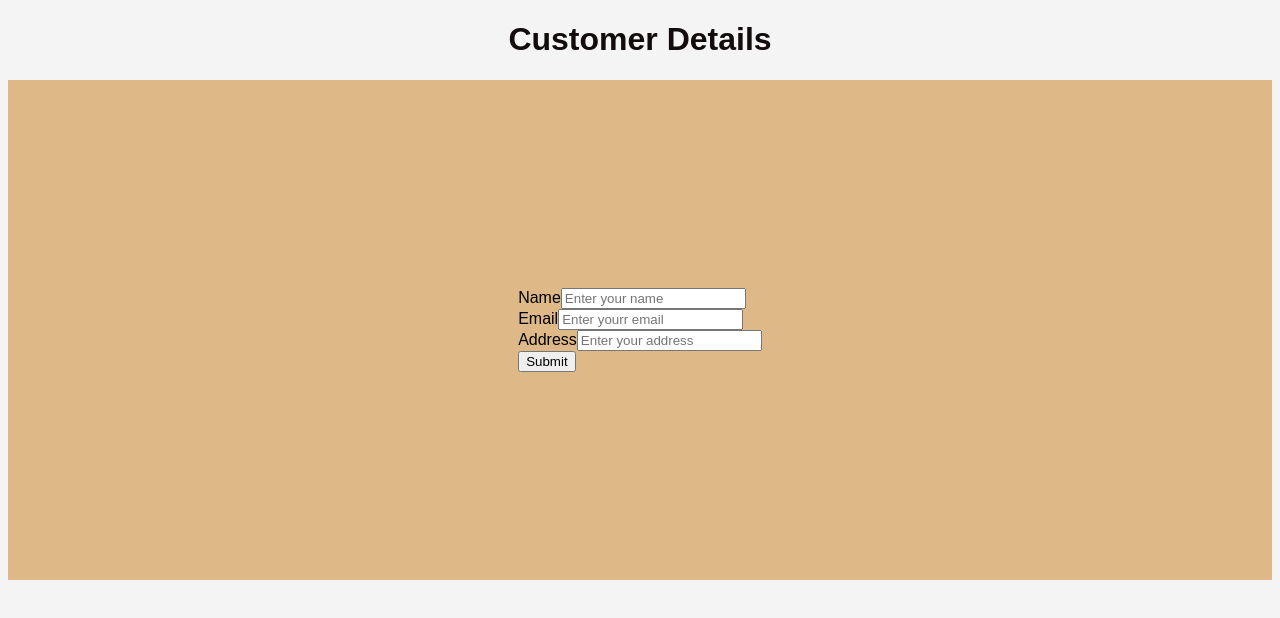
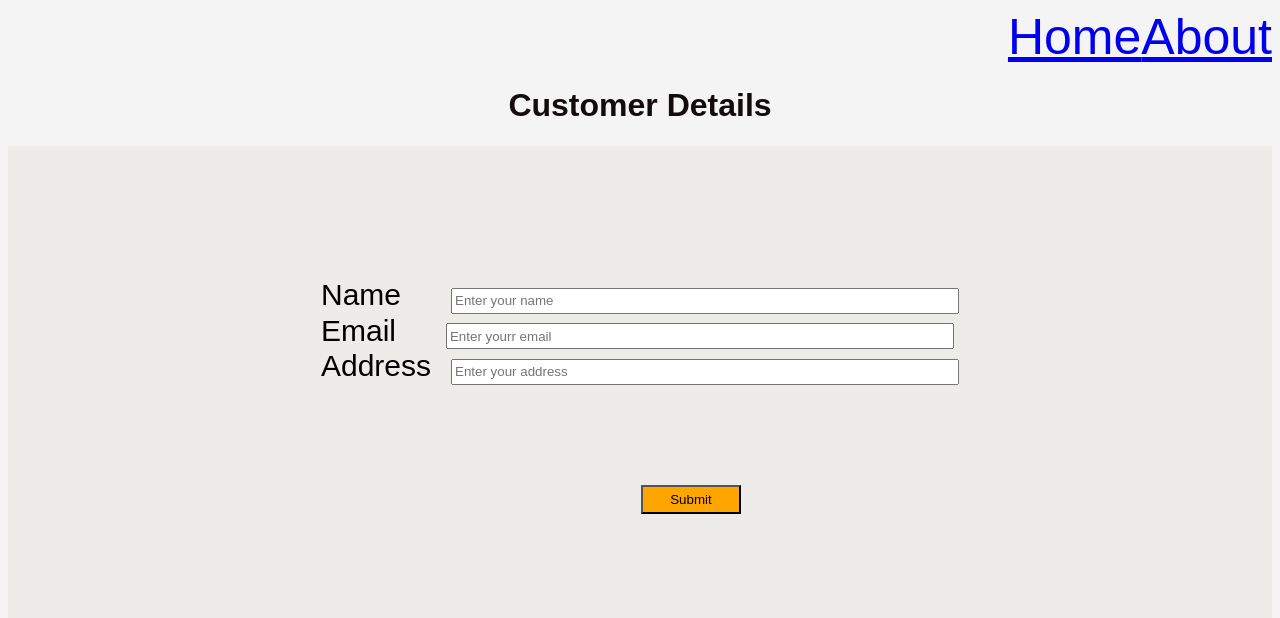
Before and after one commit to srijaanaparthi/Ecommerce-Website, a React (Create React App) app: page /CheckOut in a window 1280 px wide. Shown: the top 618 px of the page. Built offline with nearby package versions, Linux system fonts and the light colour scheme.

Commit message:
completed woking

```diff
--- a/src/App.css
+++ b/src/App.css
@@ -1,6 +1,6 @@
 .App {
   text-align: center;
-  background-color: rgb(214, 210, 207);
+  background-color: rgb(249, 247, 245);
   background-repeat: space;
   height: 100vh;
 }
@@ -9,12 +9,12 @@
   font-size: 100%;
 }
 .App label{
-  font-size: 250%;
+  font-size: 150%;
 }
 
 .App input {
   padding: 10px;
-  margin: 100px;
+  margin: 20px;
   border: 1px solid #fafafa;
   border-radius: 4px;
   width: 1200px;
--- a/src/App.js
+++ b/src/App.js
@@ -3,11 +3,13 @@ import './App.css';
 import ProductCard from './pages/ProductCard';
 import ViewDetails from './pages/ViewDetails';
 import AddToCart from './pages/AddToCart';
-import { Routes,Route,useNavigate } from 'react-router-dom';
+import { Routes,Route,useNavigate,useLocation } from 'react-router-dom';
 import CheckOut from './pages/CheckOut';
 import LandingPage from './pages/LandingPage'
+import Navbar from './Components/Navbar';
 function Login() {
   const navigate = useNavigate();
+
   const handleLogin = () => {
     navigate('/landingPage');
   };
@@ -16,7 +18,8 @@ function Login() {
       <h1>Welcome to our E-commerce Website!</h1>
       <form>
       <label htmlFor='email'>email</label>
-      <input  type="email" placeholder="Enter your email"  />
+
+      <input  type="email" placeholder="Enter your email"  required />
       <section>
         <label htmlFor='password'>password</label>
       <input type="password" placeholder="Enter your password" required />
@@ -28,7 +31,10 @@ function Login() {
   );
 }
 function App() {
+  const location = useLocation();
   return (
+   <>
+    {location.pathname !== "/" && <Navbar />}
     <Routes>
       <Route path="/" element={<Login />} />
       <Route path="/products" element={<ProductCard />} />
@@ -38,6 +44,7 @@ function App() {
        <Route path='/LandingPage'element={<LandingPage/>}/>
        <Route path='/cart' element={<AddToCart/>}/>
     </Routes>
+    </>
   );
 }
 export default App;
--- /dev/null
+++ b/src/Components/Navbar.css
@@ -0,0 +1,27 @@
+.navbar{
+    display:flex;
+    justify-content:space-between;
+    align-items:center;
+    background:#222;
+    padding:15px 40px;
+}
+
+.logo{
+    color:white;
+}
+
+.nav-links{
+    display:flex;
+    gap:25px;
+}
+
+.nav-links a{
+    text-decoration:none;
+    color:white;
+    font-size:18px;
+    transition:0.3s;
+}
+
+.nav-links a:hover{
+    color:orange;
+}
--- /dev/null
+++ b/src/Components/Navbar.jsx
@@ -0,0 +1,14 @@
+import {Link} from 'react-router-dom';
+function Layout(){
+    return(
+        <nav className='Navbar' >
+        <div style={{textAlign:'right'}}>
+        <Link to='/products'>Home</Link>
+
+        {/* <Link to='/addtocart'>Cart</Link> */}
+        <Link to='/LandingPage'>About</Link>
+        </div>
+        </nav>
+    )
+}
+export default Layout;
--- a/src/pages/AddToCart.jsx
+++ b/src/pages/AddToCart.jsx
@@ -27,14 +27,14 @@ const navigate=useNavigate();
         style={{ objectFit: "contain" }}
       />
 
-      <h2>{Cartproductt.title}</h2>
+      <h2 style={{fontSize:'250%'}}>{Cartproductt.title}</h2>
 
-      <h3>${Cartproductt.price}</h3>
+      <h3 style={{fontSize:'250%'}}>${Cartproductt.price}</h3>
 
-
+       <section style={{fontSize:'200%'}}>
       <QuantityDropdown Cartproductt={Cartproductt}/>
-
-      <button onClick={()=>navigate("/CheckOut")}>Buy Now</button>
+       </section>
+      <button style={{fontSize:'250%',backgroundColor:'orange',marginInlineStart:600}} onClick={()=>navigate("/CheckOut")}>Buy Now</button>
 
     </div>
   );
@@ -49,7 +49,7 @@ function QuantityDropdown({Cartproductt}){
             <label htmlFor="quantity">
                 Quantity
             </label>
-            <select id="quantity" style={{width:50}}
+            <select id="quantity" style={{width:100,height:30}}
             value={quantity}
             onChange={(e) => setQuantity(Number(e.target.value))}>
                 {option.map((num) => (
--- a/src/pages/CheckOut.css
+++ b/src/pages/CheckOut.css
@@ -1,7 +1,7 @@
 .custdetails{
     align-items: center;
-    background-color: burlywood;
-    background-size: cover;
+    background-color: rgb(237, 236, 233);
+    background-size: 500vh;
     display: flex;
     height: 500px;
     margin-top: auto;
--- a/src/pages/CheckOut.jsx
+++ b/src/pages/CheckOut.jsx
@@ -21,8 +21,8 @@ return(
     <div className='custdetails'>
 
         <form onSubmit={handleSubmit} style={{alignContent:'center'}}>
-            <label>Name</label>
-            <input className='ipt'
+            <label style={{fontSize:30,marginInlineEnd:50}}>Name</label>
+            <input style={{fontSize:'2500',width:500,height:20}}
             type="text"
           placeholder="Enter your name"
           value={name}
@@ -30,22 +30,27 @@ return(
           required
             ></input>
             <br></br>
-            <label>Email</label>
-            <input className='ipt'
+            <label style={{fontSize:30,marginInlineEnd:50}}>Email</label>
+            <input style={{width:500,height:20}}
             type="email"
             placeholder="Enter yourr email"
             value={email}
             onChange={(e) => setEmail(e.target.value)}
+          required
+
             ></input>
             <br></br>
-          <label>Address</label>
-            <input className='ipt'
+          <label style={{fontSize:30,marginInlineEnd:20}}>Address</label>
+            <input style={{width:500,marginInlineStart:0,height:20}}
             type="text"
             placeholder="Enter your address"
             value={address}
             onChange={(e) => setAddress(e.target.value)}
+          required
+
             ></input> <br></br>
-            <button onSubmit={handleSubmit}>Submit</button>
+            <button  style={{textAlign:'center',backgroundColor:'orange',width:100,marginInlineStart:320,padding:5,marginTop:100}}
+            onSubmit={handleSubmit}>Submit</button>
         </form>
     </div>
     </>
--- a/src/pages/ViewDetails.jsx
+++ b/src/pages/ViewDetails.jsx
@@ -37,7 +37,7 @@ const navigate=useNavigate();
 
       <p style={{fontSize:'200%'}}>{product.description}</p>
 
-      <button  style={{fontSize:'250%',backgroundColor:'lightgreen'}}onClick={()=>navigate(`/productt/${product.id}`)}>Add to Cart</button>
+      <button  style={{fontSize:'250%',backgroundColor:'orange'}}onClick={()=>navigate(`/productt/${product.id}`)}>Add to Cart</button>
       </section>
     </div>
   );
```
